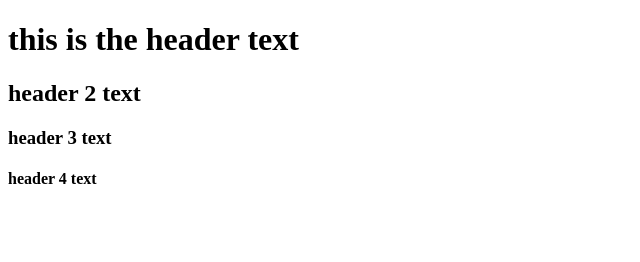
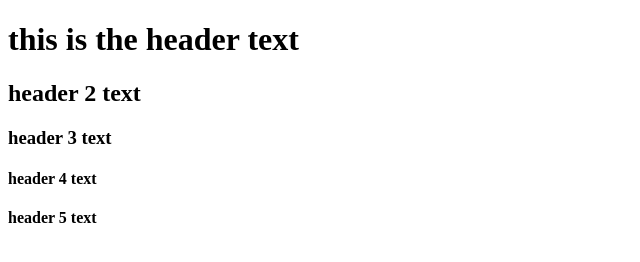
Before and after one commit to gopalbbharadva/git-sample, a plain HTML site: page index.html in a window 1280 px wide. Shown: the whole page, without its empty margins (0-640 px from the left). Drawn offline with Linux system fonts and the light colour scheme.

Commit message:
header 5 added.

```diff
--- a/index.html
+++ b/index.html
@@ -13,6 +13,7 @@
   <h2>header 2 text</h2>
   <h3>header 3 text</h3>
   <h4>header 4 text</h4>
+  <h4>header 5 text</h4>
 </body>
 
 </html>
```
